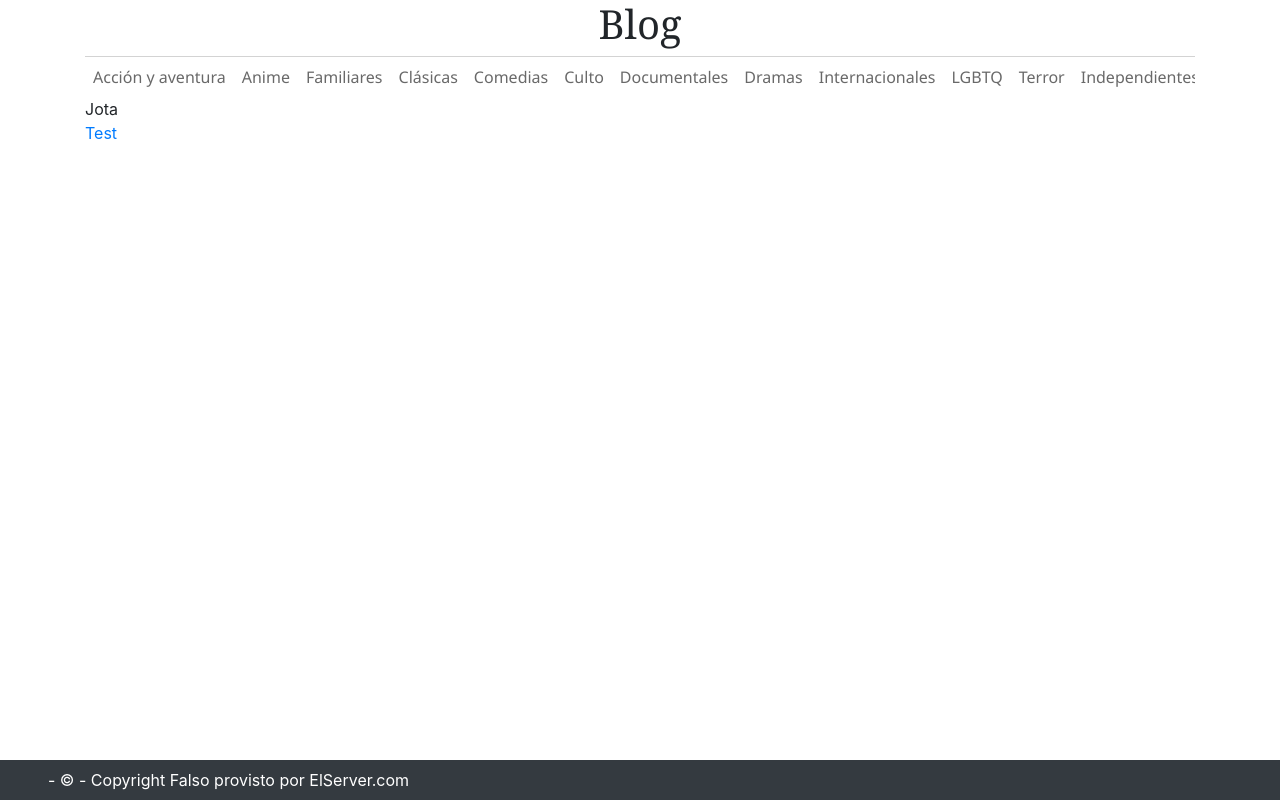
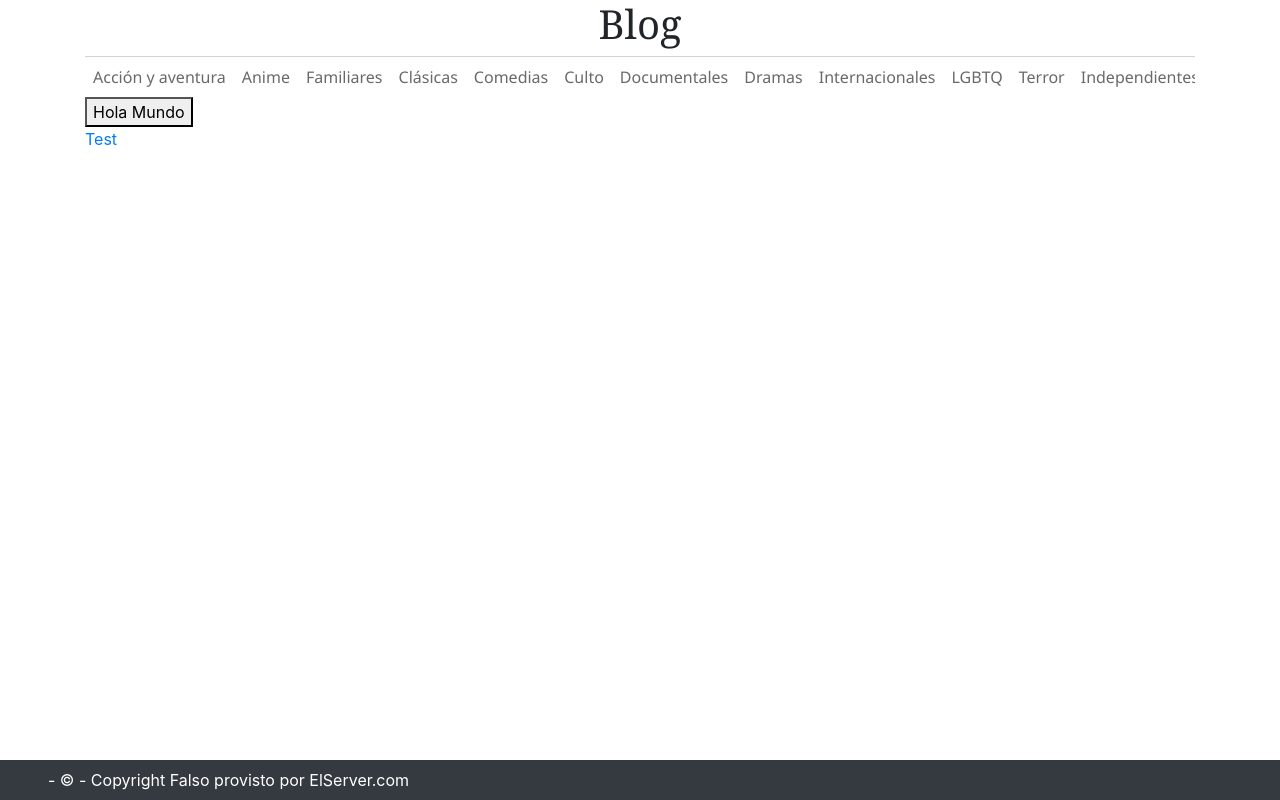
Before and after one commit to marti-ezequiel/fullsolutions_1, an Angular app in the folder blogangular/: page /test-two in a window 1280 px wide. Built offline with nearby package versions, Linux system fonts and the light colour scheme.

Commit message:
subida consigna ej 2

```diff
--- a/blogangular/src/app/test-two/test-two.component.html
+++ b/blogangular/src/app/test-two/test-two.component.html
@@ -1,7 +1,5 @@
 
-<div>
-  {{ personService.nombre }}
-</div>
+<div><button (click)="saludar(personService.nombre, $event)">Hola Mundo</button> </div>
 <div>
   <a [routerLink]="['/test']">Test</a>
 </div>
--- a/blogangular/src/app/test-two/test-two.component.ts
+++ b/blogangular/src/app/test-two/test-two.component.ts
@@ -15,4 +15,8 @@ export class TestTwoComponent implements OnInit {
   ngOnInit() {
   }
 
+  public saludar(s: string, e: MouseEvent) : void {
+    alert(s);
+    console.info(e);
+  }
 }
--- a/blogangular/src/app/test/test.component.html
+++ b/blogangular/src/app/test/test.component.html
@@ -1,11 +1,10 @@
 
 <div><input type="text" [(ngModel)]="personService.nombre" /> </div>
-<div><button (click)="saludar(personService.nombre, $event)">Hola Mundo</button> </div>
 <div>
   <a routerLink="/test-two">Test</a>
 </div>
 
-<div *ngIf="personService.nombre === 'pato'"> Hola {{ personService.nombre }}! </div>
+<div *ngIf="personService.nombre.toLowerCase() === 'pato'"> Hola {{ personService.nombre }}! </div>
 
 <div class="separador"> </div>
 
```
Also changed, not shown: 1 other file (tests, documents, lock files or other folders).
